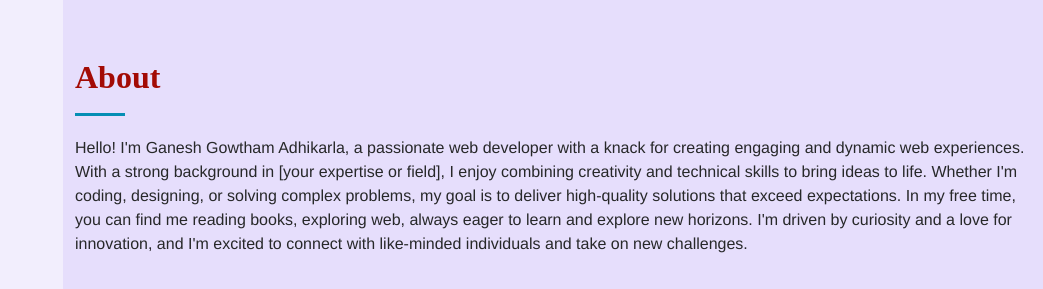
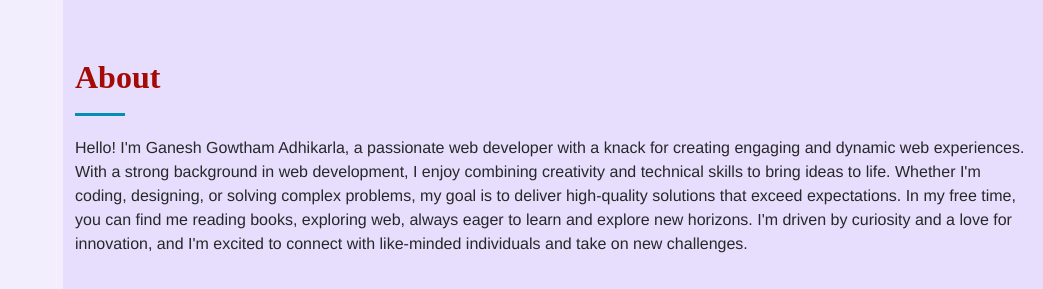
Before and after one commit to AdhikarlaGaneshGowtham/portfolio, a plain HTML site: page index.html in a window 1280 px wide. Shown: the part 802-1091 px from the top of the page, without its empty margins (237-1280 px from the left). Drawn offline with Linux system fonts and the light colour scheme.

Commit message:
Update index.html

```diff
--- a/index.html
+++ b/index.html
@@ -92,7 +92,7 @@
       <!-- Section Title -->
       <div class="container section-title" data-aos="fade-up">
         <h2>About</h2>
-        <p>Hello! I'm Ganesh Gowtham Adhikarla, a passionate web developer with a knack for creating engaging and dynamic web experiences. With a strong background in [your expertise or field], I enjoy combining creativity and technical skills to bring ideas to life. Whether I'm coding, designing, or solving complex problems, my goal is to deliver high-quality solutions that exceed expectations.
+        <p>Hello! I'm Ganesh Gowtham Adhikarla, a passionate web developer with a knack for creating engaging and dynamic web experiences. With a strong background in web development, I enjoy combining creativity and technical skills to bring ideas to life. Whether I'm coding, designing, or solving complex problems, my goal is to deliver high-quality solutions that exceed expectations.
 
           In my free time, you can find me reading books, exploring web, always eager to learn and explore new horizons. I'm driven by curiosity and a love for innovation, and I'm excited to connect with like-minded individuals and take on new challenges.</p>
       </div><!-- End Section Title -->
```
